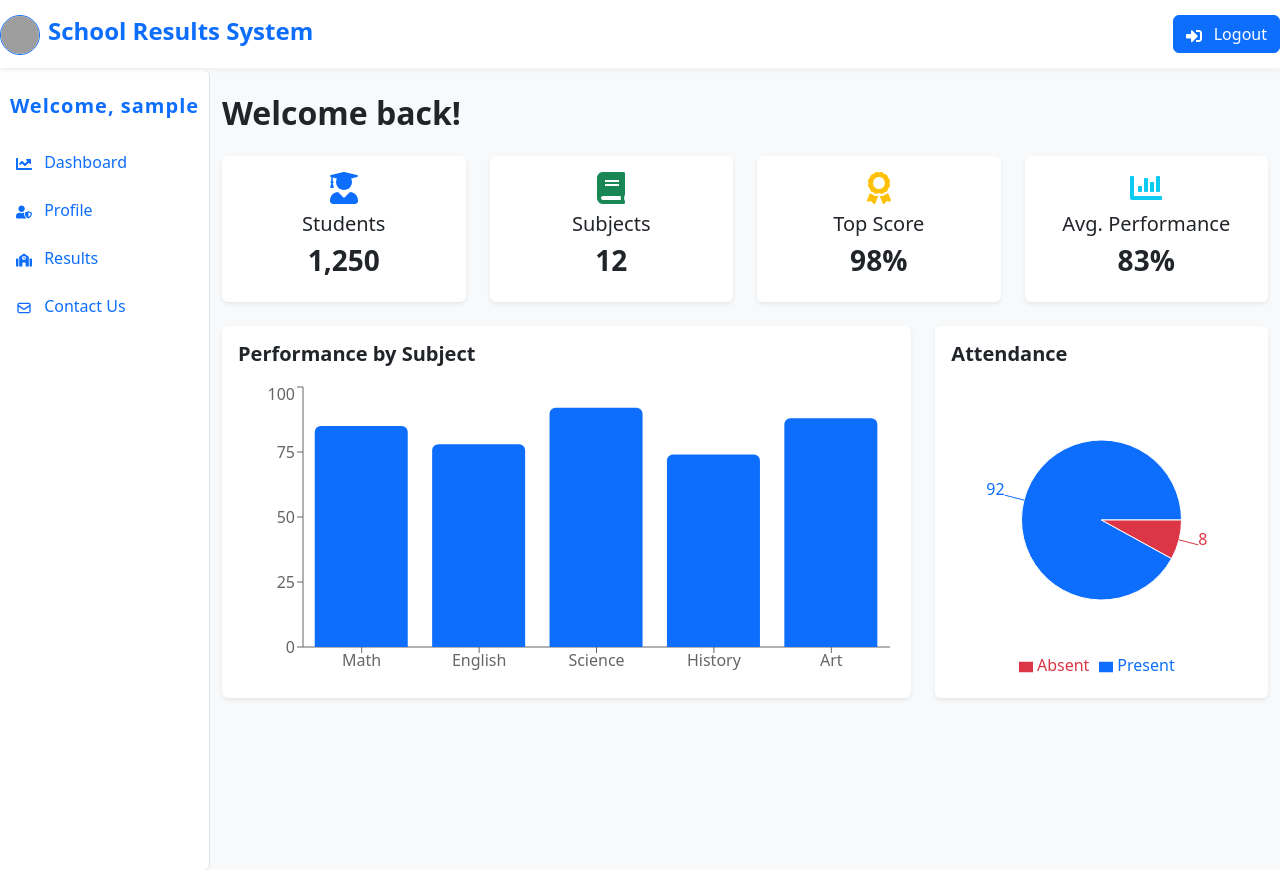
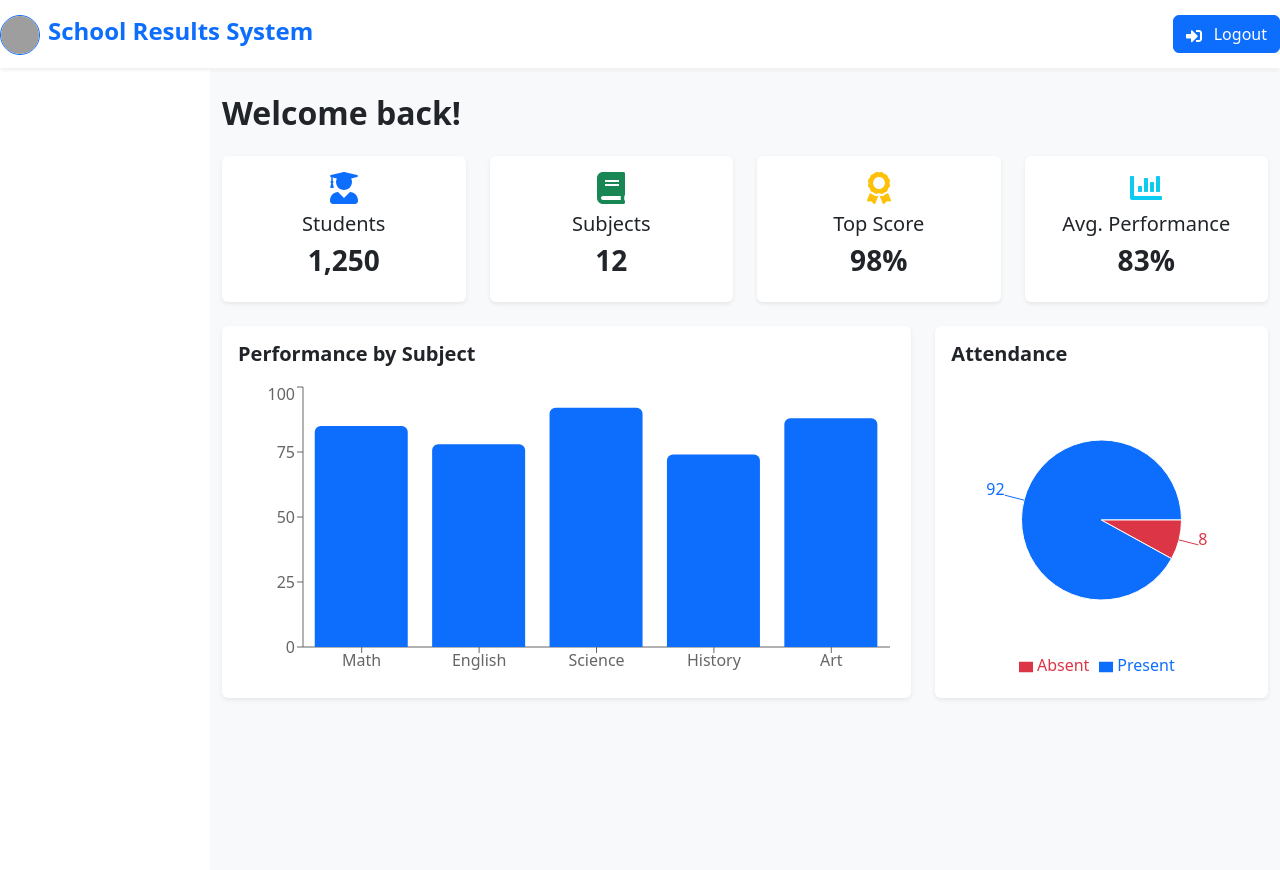
Before and after one commit to BILL-CHEPTOYEK/school-results-system, a React (Vite) app in the folder frontend/: page /dashboard in a window 1280 px wide. Built offline with nearby package versions, Linux system fonts and the light colour scheme; sample sign-in values are in the browser's storage; grey boxes are pictures that could not be loaded.

Commit message:
results..

```diff
--- a/frontend/src/App.jsx
+++ b/frontend/src/App.jsx
@@ -23,14 +23,28 @@ function LoginWrapper({ onLogin }) {
   }} />;
 }
 
+const SIDEBAR_WIDTH = 210;
+const NAVBAR_HEIGHT = 70;
+
 function AuthLayout({ onLogout }) {
   return (
     <>
       <CustomNavbar />
-      <div className="d-flex" style={{ paddingTop: 70 }}>
-        <Sidebar style={{ marginTop: 0 }} />
-        <div className="flex-grow-1" style={{ minHeight: '100vh' }}>
-          {/* Main content area, already padded by navbar */}
+      <div
+        className="d-flex"
+        style={{
+          paddingTop: NAVBAR_HEIGHT,
+        }}
+      >
+        <div style={{ width: SIDEBAR_WIDTH }} />
+        <div
+          className="flex-grow-1"
+          style={{
+            minHeight: '100vh',
+            paddingLeft: 0,
+            background: '#f8f9fa',
+          }}
+        >
           <Outlet />
         </div>
       </div>
--- a/frontend/src/pages/Sidebar.jsx
+++ b/frontend/src/pages/Sidebar.jsx
@@ -10,8 +10,16 @@ export default function Sidebar() {
 
     return (
         <aside
-            className="py-4 bg-white shadow-sm sidebar border-end rounded-end d-flex flex-column align-items-center"
-            style={{ minHeight: '100vh', width: 210 }}
+            className="top-0 bg-white shadow-sm sidebar border-end rounded-end d-flex flex-column align-items-center position-fixed"
+            style={{
+                minHeight: '100vh',
+                width: 210,
+                zIndex: 1030,
+                left: 0,
+                paddingTop: 70, // to account for fixed navbar height
+                overflowY: 'auto',
+                height: '100vh'
+            }}
         >
             <h5 className="mb-4 text-center fw-bold text-primary letter-spacing-1" style={{ letterSpacing: 1 }}>
                 Welcome, {user ? user.username : 'Guest'}
```
